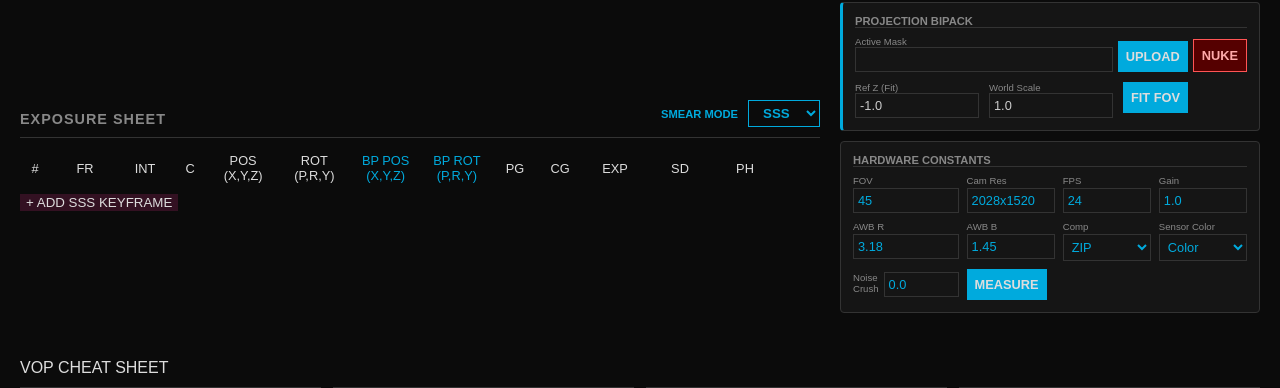
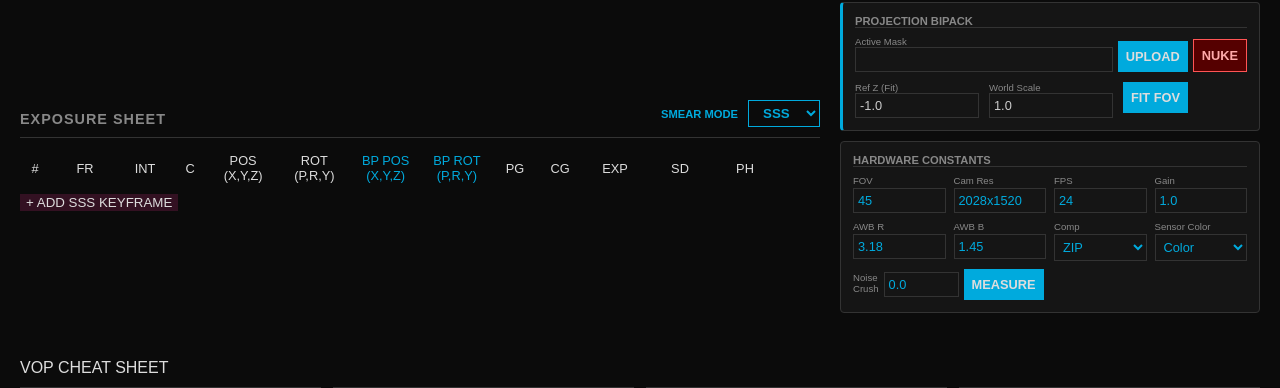
Before and after one commit to jmalmsten/VOP-MIRROR, a Flask app: page / in a window 1280 px wide. Shown: the part 534-922 px from the top of the page. Run offline with Flask 3, Linux system fonts and the light colour scheme.

Commit message:
trying to get the measurement to be the same in both the gui and in the terminal output.

```diff
--- a/static/main.js
+++ b/static/main.js
@@ -444,22 +444,24 @@ async function triggerMeasurement() {
             const r = await fetch('/status');
             const st = await r.json();
 
-            // Check if engine_running has flipped back to false (ignoring the first 2 seconds of boot time)
+            // Check if engine_running has flipped back to false
             if (!st.engine_running && attempts > 2) {
                 clearInterval(pollInterval);
 
-                // 3. Force the preview image to refresh by appending a timestamp cache-buster
+                // Add a 500ms delay to allow the OS file buffer to write to disk
+                setTimeout(async () => {
+                    // Force the preview image to refresh
                     document.getElementById('probe_img').src = '/static/probe_live.jpg?t=' + Date.now();
 
-                // 4. Fetch the generated JSON file
-                const nRes = await fetch('/static/noise_data.json?t=' + Date.now())
+                    // Fetch the generated JSON file
+                    const nRes = await fetch('/static/noise_data.json?t=' + Date.now());
                     if (nRes.ok) {
                         const data = await nRes.json();
-                    // Format to 7 decimal places for readability
                         resTxt.innerText = data.measured_noise.toFixed(6);
                     } else {
                         resTxt.innerText = "ERR";
                     }
+                }, 500);
             }
         } catch (e) {
             console.error("Polling error:", e);
--- a/static/style.css
+++ b/static/style.css
@@ -567,3 +567,10 @@ body {
     align-items:    center;     /* Vertically centers the label, input button, and text */
     gap:            5px;        /* Sets consistent spacing bbetween the elements */
 }
+
+.crush-group {
+    display: flex;
+    align-items: center;
+    gap: 5px;
+    grid-column: span 2; /* Forces this cell to span across two columns to fit the contents */
+}
--- a/templates/index.html
+++ b/templates/index.html
@@ -78,9 +78,12 @@
                     <div class="const-group"><label>AWB B</label><input id="awb_b" value="1.0"></div>
                     <div class="const-group"><label>Comp</label><select id="tiff_compression"><option value="zip">ZIP</option><option value="none">None</option></select></div>
                     <div class="const-group"><label>Sensor Color</label><select id="mono_mode" onchange="triggerSync()"><option value="false">Color</option><option value="true">Mono</option></select></div>
-                    <div class="const-group"><label>Noise Crush</label><input type="number" step="0.0001" id="black_clip" value="0.0"></div>
-                    <div class="const-group"><button class="mini-btn measure_noise" onclick="triggerMeasurement()">MEASURE</button></div>
-                    <div class="const-group"><span id="noise_result_txt"></span></div>
+                    <div class="const-group crush-group">
+                        <label>Noise Crush</label>
+                        <input type="number" step="0.0001" id="black_clip" value="0.0" style="width: 75px;">
+                        <button class="mini-btn measure_noise" onclick="triggerMeasurement()">MEASURE</button>
+                        <span id="noise_result_txt"></span>
+                    </div>
                 </div>
             </div>
         </div>
```
Lines whose indentation alone changed are shown as unchanged.
